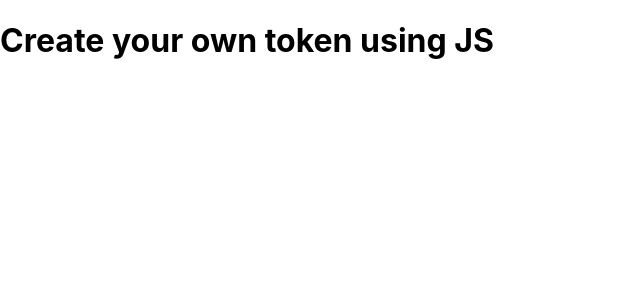
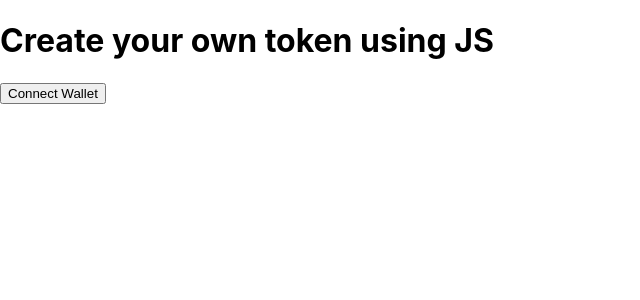
Before and after one commit to YadavGulshan/crypto-by-js, a React (Create React App) app: page / in a window 1280 px wide. Shown: the top 300 px of the page, without its empty margins (0-640 px from the left). Built offline with nearby package versions, Linux system fonts and the light colour scheme.

Commit message:
Added function for connecting the wallet

```diff
--- a/src/App.jsx
+++ b/src/App.jsx
@@ -1,4 +1,3 @@
-import logo from './logo.svg';
 import './App.css';
 import { useState } from 'react';
 
@@ -8,9 +7,33 @@ function App() {
   const [loading, setLoading] = useState();
 
 
-  const getProvider = () =>{
-    if("solana" in window){
+  const getProvider = () => {
+    if ("solana" in window) {
       const provider = window.solana;
+      if (provider.isPhantom) {
+        return provider;
+      }
+    } else {
+      window.open("https://www.phantom.app/", "_blank");
+    }
+  };
+
+  const walletConnectionHelper = async () => {
+    if (walletConnected) {
+      //Disconnect Wallet
+      setProvider();
+      setWalletConnected(false);
+    } else {
+      setLoading(true);
+      const userWallet = await getProvider();
+      if (userWallet) {
+        await userWallet.connect();
+        userWallet.on("connect", async () => {
+          setProvider(userWallet);
+          setWalletConnected(true);
+        });
+      }
+      setLoading(false);
     }
   }
   return (
@@ -19,6 +42,8 @@ function App() {
         Create your own token using JS
       </h1>
 
+      {loading ? <div>Loading...</div> : (
+        <div>
           {
             walletConnected ? (
               <p>
@@ -32,6 +57,11 @@ function App() {
               </p>
             )
           }
+          <button onClick={walletConnectionHelper} disabled={loading}>
+            {!walletConnected ? "Connect Wallet" : "Disconnect Wallet"}
+          </button>
+        </div>
+      )}
     </>
   );
 }
```
Lines whose indentation alone changed are shown as unchanged.
